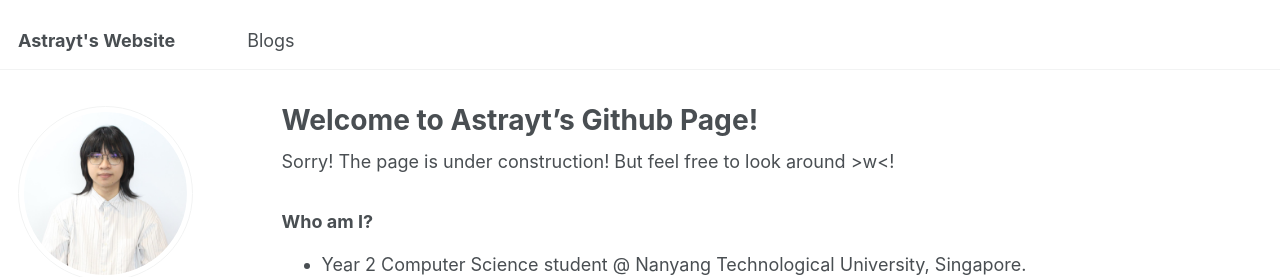
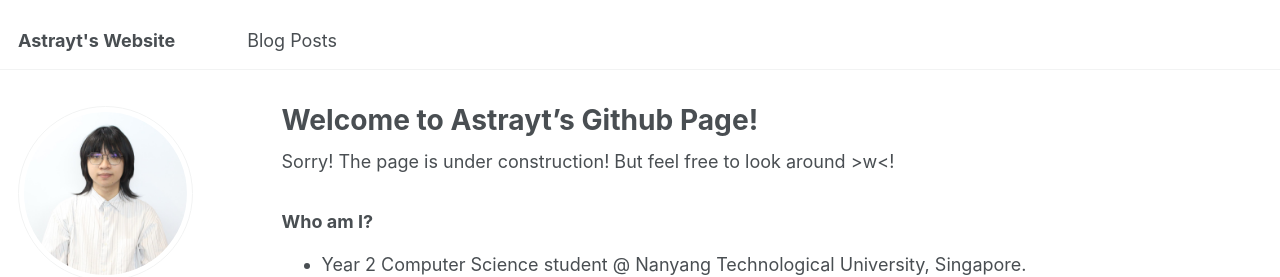
Before and after one commit to AstraytLUL/astraytlul.github.io, a Jekyll site: the page built from _pages/about.md, in a window 1280 px wide. Shown: the top 277 px of the page. Built offline with Jekyll 4.4.1, drawn with Linux system fonts in a browser that asks for light colours.

Commit message:
Final Fix for Blog Posts

```diff
--- a/_data/navigation.yml
+++ b/_data/navigation.yml
@@ -5,5 +5,5 @@
 # prevent it from being included in the site.
 
 main:
-  - title: "Blogs"
-    url: /blogs
+  - title: "Blog Posts"
+    url: /year-archive/
```
